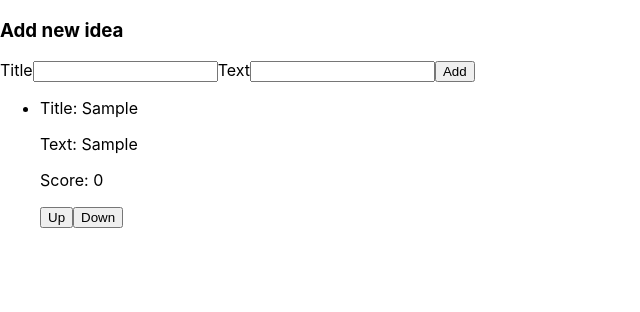
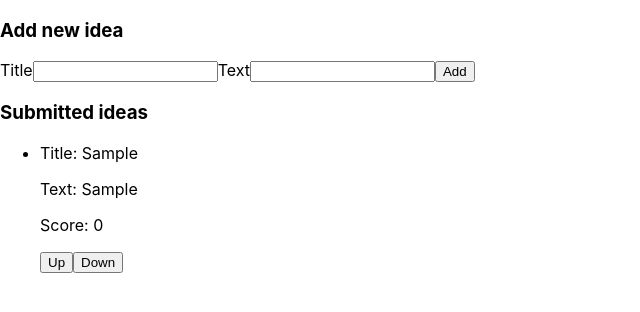
Before and after one commit to ewelinalabas/ideation, a React (Create React App) app: page / in a window 1280 px wide. Both pictures are taken after typing "Sample", "Sample" into the empty fields and a click on the button "Add". Shown: the top 312 px of the page, without its empty margins (0-640 px from the left). Built offline with nearby package versions, Linux system fonts and the light colour scheme.

Commit message:
Modified ideas list

```diff
--- a/src/components/IdeasList.jsx
+++ b/src/components/IdeasList.jsx
@@ -23,7 +23,14 @@ const Idea = (props) => {
 }
 
 const IdeasListPure = (props) => {
-  return(
+  if(props.ideas.length == 0) {
+    return (
+      <h3>Submit the first idea</h3>
+    )
+  } else {
+    return (
+      <div>
+        <h3>Submitted ideas</h3>
         <ul>
           { props.ideas.map((idea, i) =>
           <Idea
@@ -34,7 +41,9 @@ const IdeasListPure = (props) => {
           />
           )}
         </ul>
+      </div>
     )
+  }
 }
 
 export const IdeasList = connect(
```
Lines whose indentation alone changed are shown as unchanged.
